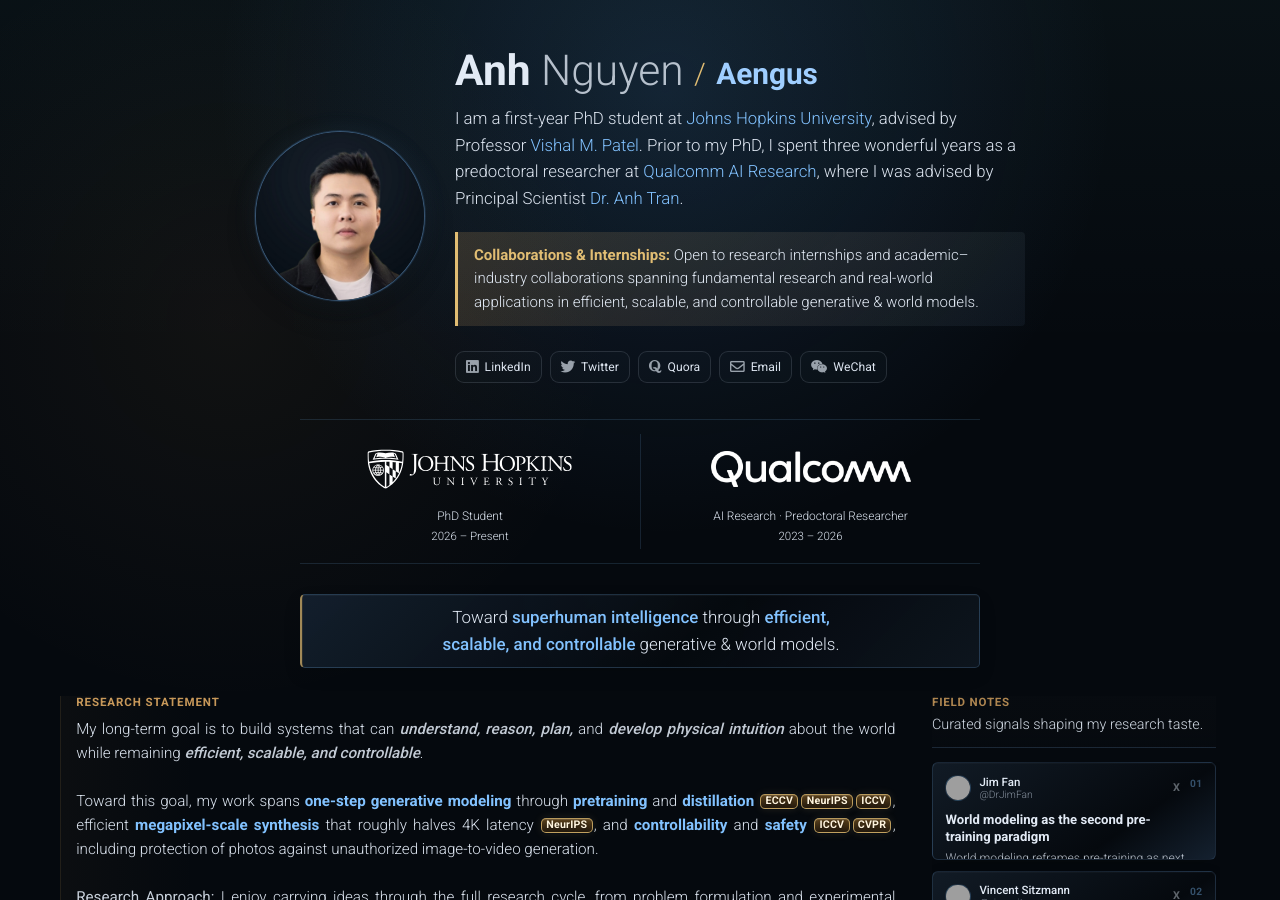
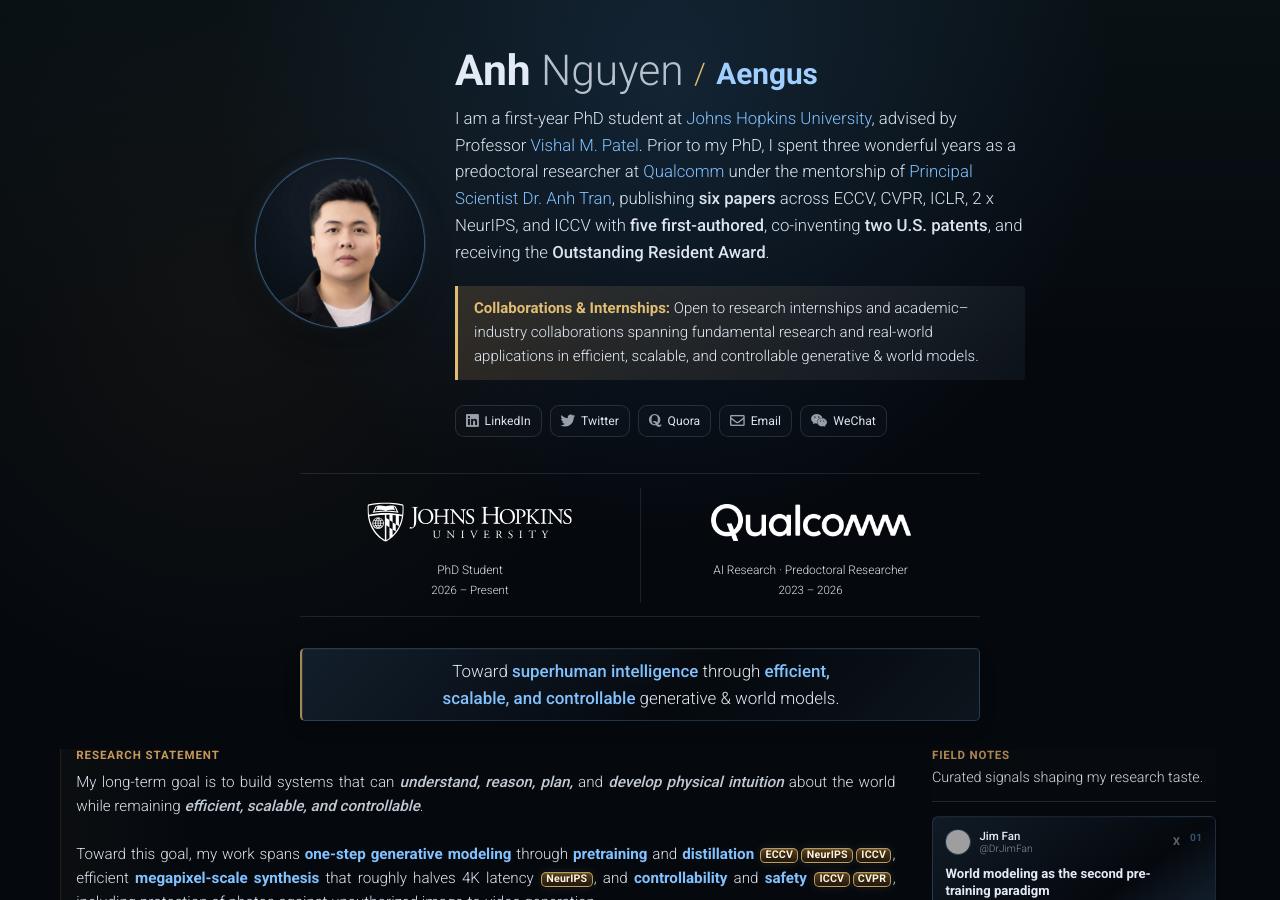
Before and after one commit to aengusng8/aengusng8.github.io, a Jekyll site: the page built from _pages/about.md, in a window 1280 px wide and 900 px high. Built offline with Jekyll 4.4.1, drawn with Linux system fonts in a browser that asks for light colours; emoji names are drawn with the system emoji font; comment, search, counter and statistics services are not loaded; a style sheet for code colours, icons or effects is not loaded; grey boxes are pictures that could not be loaded.

Commit message:
Update intro with Qualcomm research achievements

```diff
--- a/_pages/about.md
+++ b/_pages/about.md
@@ -6,7 +6,7 @@
 keywords: Anh Nguyen, Anh Nguyen JHU, Anh Nguyen Johns Hopkins, Johns Hopkins University, PhD student, Qualcomm AI Research, generative modeling, diffusion models, multimodal intelligence
 subtitle: |+
   <div data-nosnippet style="font-size: 1.05em; line-height: 1.6; margin-bottom: 20px;">
-    I am a first-year PhD student at <a href="https://www.jhu.edu/" target="_blank" style="color: var(--profile-blue); text-decoration: none;">Johns Hopkins University</a>, advised by Professor <a href="https://scholar.google.com/citations?user=AkEXTbIAAAAJ&hl=en" target="_blank" style="color: var(--profile-blue); text-decoration: none;">Vishal M. Patel</a>. Prior to my PhD, I spent three wonderful years as a predoctoral researcher at <a href="https://www.qualcomm.com/research/artificial-intelligence" target="_blank" style="color: var(--profile-blue); text-decoration: none;">Qualcomm AI Research</a>, where I was advised by Principal Scientist <a href="https://scholar.google.com/citations?user=FYZ5ODQAAAAJ&hl=en" target="_blank" style="color: var(--profile-blue); text-decoration: none;">Dr. Anh Tran</a>.
+    I am a first-year PhD student at <a href="https://www.jhu.edu/" target="_blank" style="color: var(--profile-blue); text-decoration: none;">Johns Hopkins University</a>, advised by Professor <a href="https://scholar.google.com/citations?user=AkEXTbIAAAAJ&hl=en" target="_blank" style="color: var(--profile-blue); text-decoration: none;">Vishal M. Patel</a>. Prior to my PhD, I spent three wonderful years as a predoctoral researcher at <a href="https://www.qualcomm.com/research/artificial-intelligence" target="_blank" style="color: var(--profile-blue); text-decoration: none;">Qualcomm</a> under the mentorship of <a href="https://scholar.google.com/citations?user=FYZ5ODQAAAAJ&hl=en" target="_blank" style="color: var(--profile-blue); text-decoration: none;">Principal Scientist Dr. Anh Tran</a>, publishing <strong>six papers</strong> across ECCV, CVPR, ICLR, 2 x NeurIPS, and ICCV with <strong>five first-authored</strong>, co-inventing <strong>two U.S. patents</strong>, and receiving the <strong>Outstanding Resident Award</strong>.
   </div>
 
   <div class="profile-opportunity-card">
```
